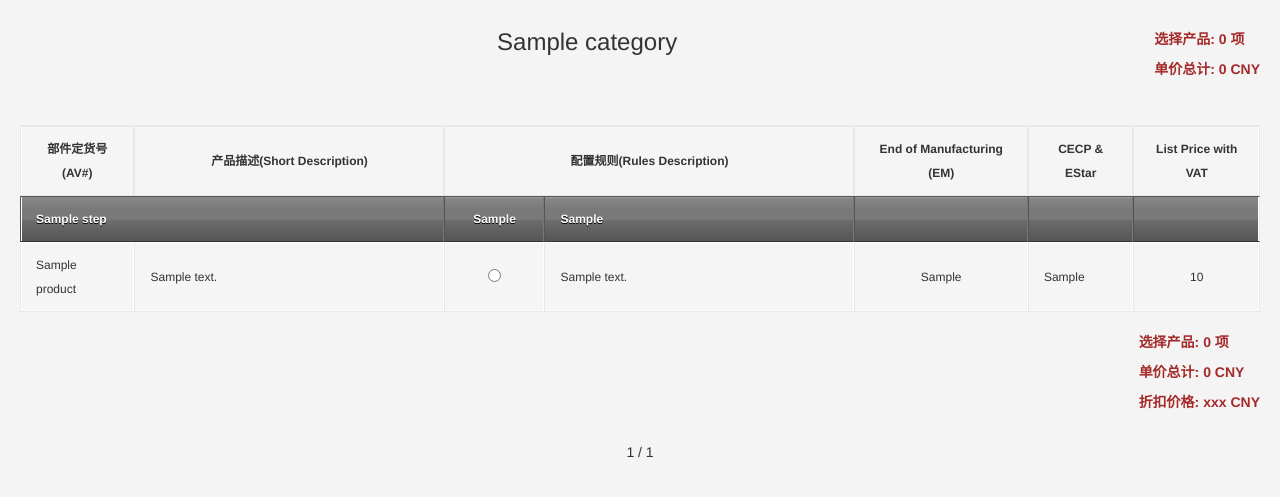
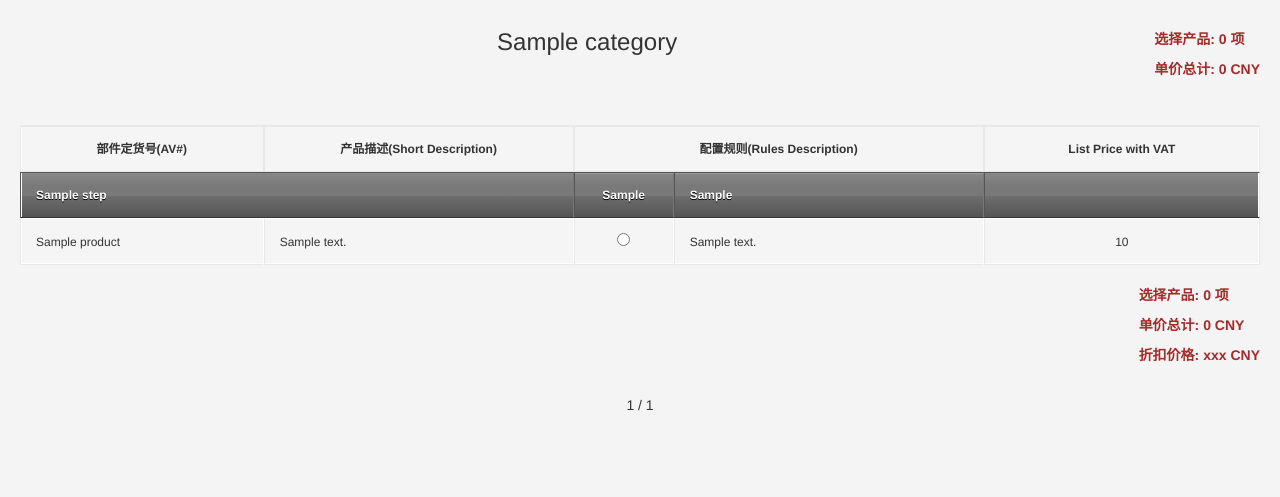
Before and after one commit to ferrousmetal/Product, a Django app: page /Z2_mini_G4/?id=1 in a window 1280 px wide. Shown: the part 51-548 px from the top of the page. Run offline with Django 3.2, Linux system fonts and the light colour scheme; tables that the repository leaves empty hold one stand-in row (values such as "Sample post"); some libraries are stand-ins or nearby versions.

Commit message:
Hidden useless line

```diff
--- a/PriceBook_update/templates/PWS_PR_PriceBook/Z2_mini_G4.html
+++ b/PriceBook_update/templates/PWS_PR_PriceBook/Z2_mini_G4.html
@@ -14,8 +14,8 @@
                 <th class="text-center">部件定货号(AV#)</th>
                 <th class="text-center">产品描述(Short Description)</th>
                 <th colspan="2" class="text-center">配置规则(Rules Description)</th>
-                <th class="text-center">End of Manufacturing (EM)</th>
-                <th class="text-center">CECP & EStar</th>
+                <!-- <th class="text-center">End of Manufacturing (EM)</th>
+                <th class="text-center">CECP & EStar</th> -->
                 <th class="text-center">List Price with VAT</th>
             </tr>
             </thead>
@@ -25,8 +25,8 @@
                     <th colspan="2">{{ i.name }}</th>
                     <th class="text-center choice-option" width="100">{{ i.choice }}</th>
                     <th width="25%">{{ i.Rules }}</th>
-                    <th></th>
-                    <th></th>
+                    <!-- <th></th>
+                    <th></th> -->
                     <th></th>
                 </tr>
                 {% for j in i.product_set.all %}
@@ -46,8 +46,8 @@
 
                         </td>
                         <td>{{ j.rules_descrip }}</td>
-                        <td class="text-center">{{ j.End_of_Manufacturing }}</td>
-                        <td>{{ j.CECP_EStar }}</td>
+                        <!-- <td class="text-center">{{ j.End_of_Manufacturing }}</td>
+                        <td>{{ j.CECP_EStar }}</td> -->
                         <td class="text-center " id="{{ j.id }}">{{ j.List_Price }}</td>
                     </tr>
                 {% endfor %}
```
